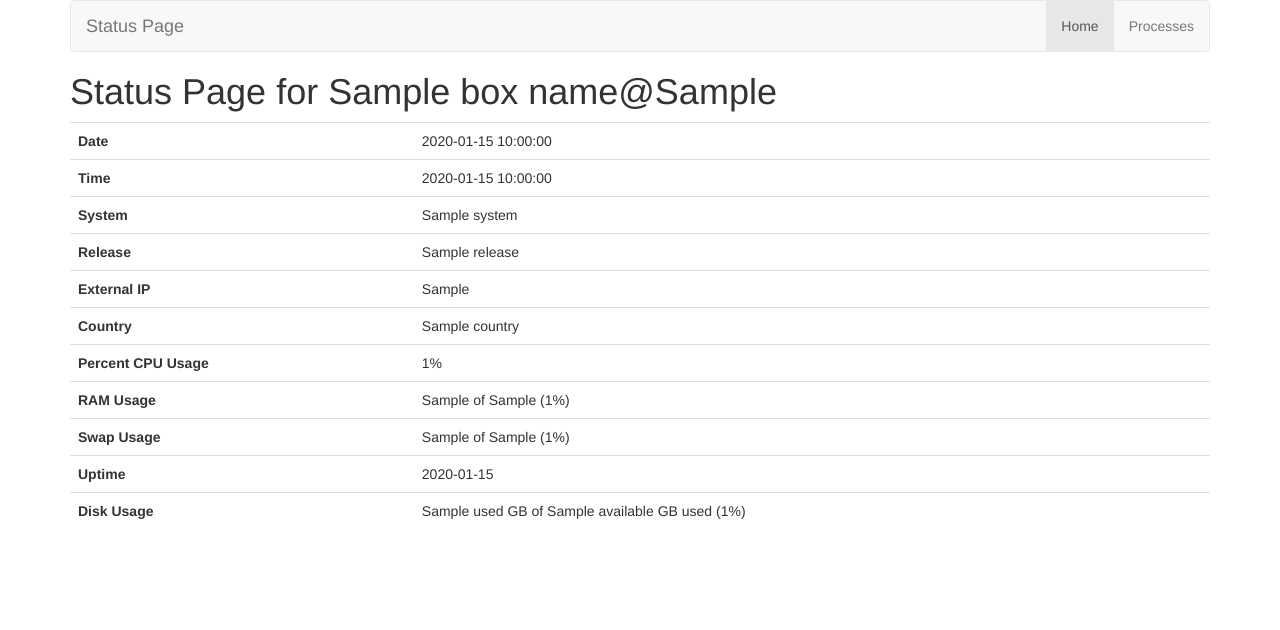
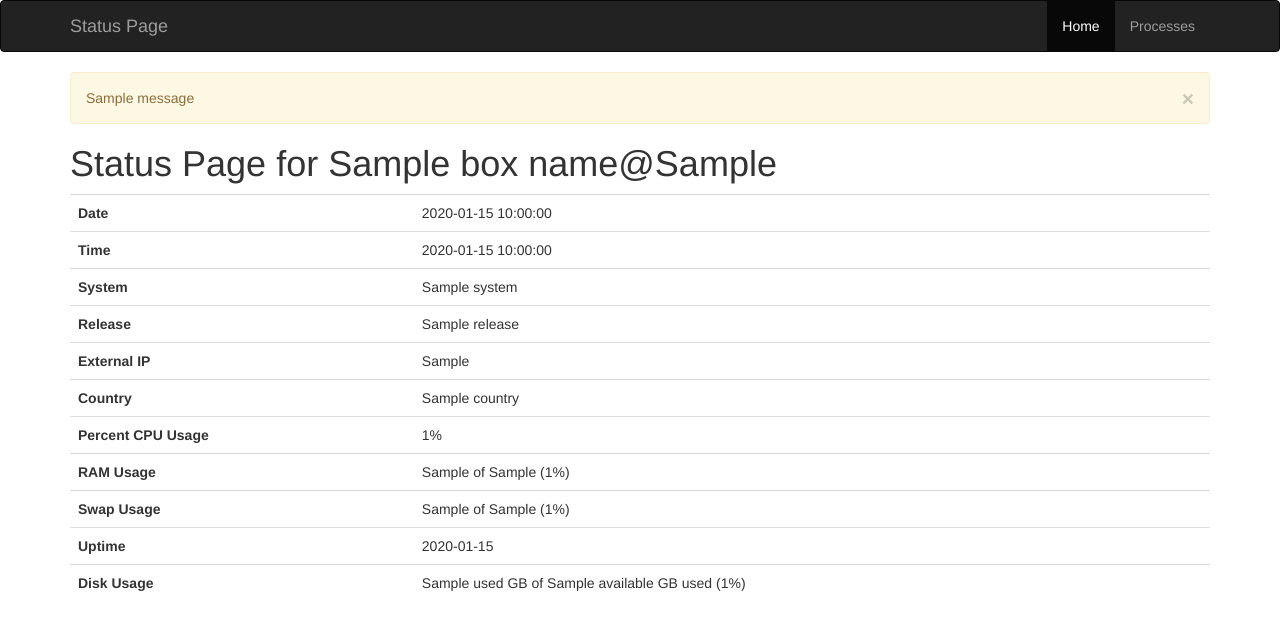
Before and after one commit to Michael-F-Bryan/Server-Status, a Flask app: template templates/home.html in a window 1280 px wide. Shown: the top 630 px of the page. Run offline with Flask 2, Linux system fonts and the light colour scheme; the template is opened without the code that fills it: most values are stand-ins (such as "Sample title", 1, 10 or a date in 2020); one stand-in notice (Sample message) is shown; some libraries are stand-ins or nearby versions.

Commit message:
Modified templates to use bootstrap natively and flask-script

```diff
--- a/main.py
+++ b/main.py
@@ -1,5 +1,4 @@
 #!/usr/bin/env python3
-
 import sys
 import json
 import argparse
@@ -13,9 +12,13 @@ from threading import Thread
 import time
 
 from flask import Flask, render_template, request, make_response
+from flask.ext.script import Manager
+from flask.ext.bootstrap import Bootstrap
 import psutil
 
 app = Flask(__name__)
+manager = Manager(app)
+bootstrap = Bootstrap(app)
 
 
 class Cacher:
@@ -129,7 +132,6 @@ def parse_processes():
     return ps
 
 def filesystem_usage():
-    import pdb; pdb.set_trace()
     df = subprocess.Popen(['df', '/'], stdout=subprocess.PIPE)
     output = df.stdout.read().decode('utf-8')
     output = output.split("\n")[1].split()
@@ -144,7 +146,7 @@ def filesystem_usage():
 
 
 @app.route('/')
-def root():
+def homepage():
     box_name = platform.node()
     release = platform.release()
     system = platform.system()
@@ -188,7 +190,7 @@ def root():
 
 
 @app.route('/processes')
-def get_processes():
+def processes():
     ps = parse_processes()
 
     response = make_response(render_template('processes.html',
@@ -198,35 +200,9 @@ def get_processes():
     return response
 
 
-def main(argv):
-    parser = argparse.ArgumentParser()
-    parser.add_argument('-p', '--port', dest='port', default=8000, type=int,
-            help='The port to serve the website on')
-    parser.add_argument('-d', '--debug', dest='debug', action='store_true',
-            help='Start the website in debug mode')
-    args = parser.parse_args(argv)
-
-    port = args.port
-
-    if args.debug:
-        app.debug = True
-
-    global cache
-    cache = Cacher()
-
-    cache.start()
-    app.run(host='0.0.0.0', port=port)
-    cache.stop()
+cache = Cacher()
+cache.start()
 
 
-# This is so gunicorn starts the cacher with the application
-def on_starting(server):
-    cache.start()
-
-def on_exit(server):
-    cache.stop()
-
-cache = Cacher()
-
 if __name__ == "__main__":
-    main(sys.argv[1:])
+    manager.run()
--- a/setup.py
+++ b/setup.py
@@ -8,7 +8,10 @@ setup(name='status',
       packages=find_packages(exclude=['docs', 'scripts']),
       install_requires=[
           'flask',
+          'flask-bootstrap',
+          'flask-script',
           'psutil',
+          'tornado',
       ],
       license='MIT',
      )
--- a/templates/base.html
+++ b/templates/base.html
@@ -1,42 +1,37 @@
+{% extends "bootstrap/base.html" %}
+
 {% set navigation_bar = [
-    ('/', 'home', 'Home'),
-    ('/processes', 'processes', 'Processes'),
+(url_for("homepage"), 'home', 'Home'),
+(url_for("processes"), 'processes', 'Processes'),
 ]
 %}
 
-<!DOCTYPE html>
-<html lang="en">
-  <head>
-    <meta charset="utf-8">
-    <meta http-equiv="X-UA-Compatible" content="IE=edge">
-    <meta name="viewport" content="width=device-width, initial-scale=1">
-    <!-- The above 3 meta tags *must* come first in the head; any other head content must come *after* these tags -->
-    <title>
+
 {% block title %}
 Status Page
 {% endblock %}
-    </title>
 
-    <!-- Bootstrap -->
-    <link href="/static/css/bootstrap.min.css" rel="stylesheet">
+{% block head %}
+{{ super() }}
+<link rel="shortcut icon" href="{{ url_for('static', filename = 'images/favicon.ico') }}" type="image/x-icon">
+{% endblock %}
 
-    <!-- HTML5 shim and Respond.js for IE8 support of HTML5 elements and media queries -->
-    <!-- WARNING: Respond.js doesn't work if you view the page via file:// -->
-    <!--[if lt IE 9]>
-      <script src="https://oss.maxcdn.com/html5shiv/3.7.2/html5shiv.min.js"></script>
-      <script src="https://oss.maxcdn.com/respond/1.4.2/respond.min.js"></script>
-    <![endif]-->
-  </head>
-  <body>
-    {% block body %}
 {% set active_page = active_page|default('index') %}
 
+{% block navbar %}
+<div class="navbar navbar-inverse" role="navigation">
   <div class="container">
-  <nav class="navbar navbar-default">
-    <div class="container-fluid">
     <div class="navbar-header">
+      <button type="submit" class="navbar-toggle" data-toggle="collapse"
+                                                  data-target=".navbar-collapse">
+        <span class="sr-only">Toggle Navigation</span>
+        <span class="icon-bar"></span>
+        <span class="icon-bar"></span>
+        <span class="icon-bar"></span>
+      </button>
       <a class="navbar-brand" href="/">Status Page</a>
     </div>
+    <div class="navbar-collapse collapse">
       <ul class="nav navbar-nav navbar-right">
         {% for href, id, caption in navigation_bar %}
         <li{% if id == active_page %} class="active"{% endif %}>
@@ -45,15 +40,20 @@
         {% endfor %}
       </ul>
     </div>
-  </nav>
+  </div>
+</div>
+{% endblock %}
+
+
 {% block content %}
-  <h1>Hello World!</h1>
+<div class="container">
+  {% for message in get_flashed_messages() %}
+  <div class="alert alert-warning">
+    <button type="submit" class="close" data-dismiss="alert">&times;</button>
+    {{ message }}
+  </div>
+  {% endfor %}
+
+  {% block page_content %}{% endblock %}
+</div>
 {% endblock %}
-</div>
-    <!-- jQuery (necessary for Bootstrap's JavaScript plugins) -->
-    <script src="https://ajax.googleapis.com/ajax/libs/jquery/1.11.3/jquery.min.js"></script>
-    <!-- Include all compiled plugins (below), or include individual files as needed -->
-    <script src="/static/js/bootstrap.min.js"></script>
-    {% endblock %}
-  </body>
-</html>
--- a/templates/home.html
+++ b/templates/home.html
@@ -1,7 +1,7 @@
 {% extends 'base.html' %}
 {% set active_page = "home" %}
 
-{% block content %}
+{% block page_content %}
   <h1>Status Page for {{ box_name }}@{{ int_ip }}</h1>
   <table class="table">
     <tr>
--- a/templates/processes.html
+++ b/templates/processes.html
@@ -1,7 +1,7 @@
 {% extends 'base.html' %}
 {% set active_page = "processes" %}
 
-{% block content %}
+{% block page_content %}
 <div class="text-center">
   <h1>Non-Root Processes ({{ processes|length }})</h1>
 </div>
```
Lines whose indentation alone changed are shown as unchanged.
